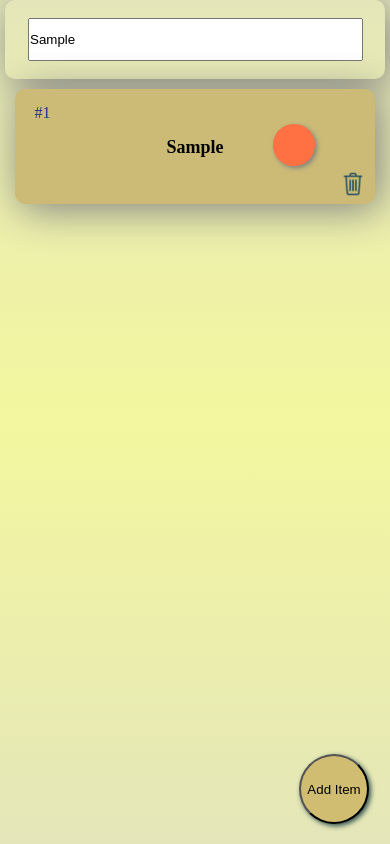
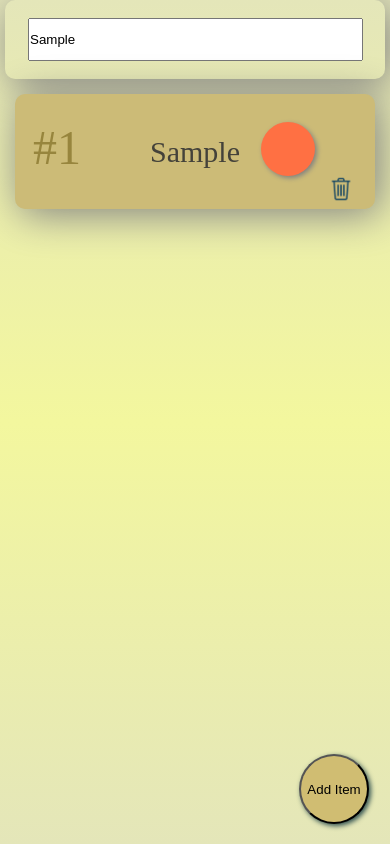
Before and after one commit to FACG2/TODO_GHME, a website: page index.html in a window 390 px wide. Both pictures are taken after typing "Sample" into the empty fields and a click on the input "Add Item". Drawn offline with Linux system fonts and the light colour scheme.

Commit message:
adjusting the style and fixing the responsivness issues

```diff
--- a/dom.js
+++ b/dom.js
@@ -39,7 +39,13 @@
     checkButton.classList.add("btn-checked");
     checkButton.addEventListener('click', function(event) {
       var newState = todoFunctions.markTodo(state, todo.id);
-      update(newState);
+      //the sort the array
+
+      var newSortedArray=todoFunctions.sortTodos(newState ,function(a,b) {
+        return  a.done - b.done;
+      });
+
+      update(newSortedArray);
     });
     todoNode.appendChild(checkButton);
 
--- a/style.css
+++ b/style.css
@@ -51,7 +51,7 @@ body{
 {
   background: #CB7;
   height: 115px;
-  margin-top: 10px;
+  margin-top: 15px;
   box-shadow: 5px 5px 40px gray;
   width: 85%;
   margin-left: 70px;
@@ -68,7 +68,9 @@ body{
   margin-top: 15px;
   float: left;
   text-align: center;
-  color: #233186;
+	color: #97853d;
+  font-size: -webkit-xxx-large;
+  margin: 26px 0 0 18px;
 
 }
 .todoNode img,
@@ -91,14 +93,14 @@ body{
 }
 
 .todoNode .btn-check {
-  padding:1.3rem;
-  float: right;
-  border-radius: 50%;
-  margin-top: 35px;
-  background: #FF7043;
-  margin-right: 60px;
-	box-shadow: 2px 2px 5px gray;
-	border:none;
+	padding: 1.7rem;
+    float: right;
+    border-radius: 50%;
+    margin-top: 28px;
+    background: #FF7043;
+    margin-right: 60px;
+    box-shadow: 2px 2px 5px grey;
+    border: none;
 }
 
 .todoNode .btn-delete
@@ -118,8 +120,8 @@ body{
     left: 50%;
     top: 50%;
     transform: translate(-50%,-50%);
-		font-size: 18px;
-		font-weight: bold;
+		font-size: 30px;
+    color: #44423a;
 }
 
 .btn-delete
@@ -223,11 +225,19 @@ body{
   {
     background: #CB7;
     height: 115px;
-    margin-top: 50px;
+    margin-top: 15px;
     box-shadow: 5px 5px 40px gray;
     width: 100%;
     margin-left: 0px;
   }
+	.item-checked {
+    background: #a59557;
+    height: 115px;
+    margin-top: 15px;
+    box-shadow: 5px 5px 40px grey;
+    width: 100%;
+    border-radius: 10px;
+}
 
 }
 
@@ -280,7 +290,7 @@ body{
   {
 		background: #CB7;
 	    height: 115px;
-	    margin-top: 10px;
+	    margin-top: 15px;
 	    box-shadow: 5px 5px 40px grey;
 	    width: 100%;
 	    margin-left: 0px;
```
Also changed, not shown: index.html (line endings or trailing spaces).
